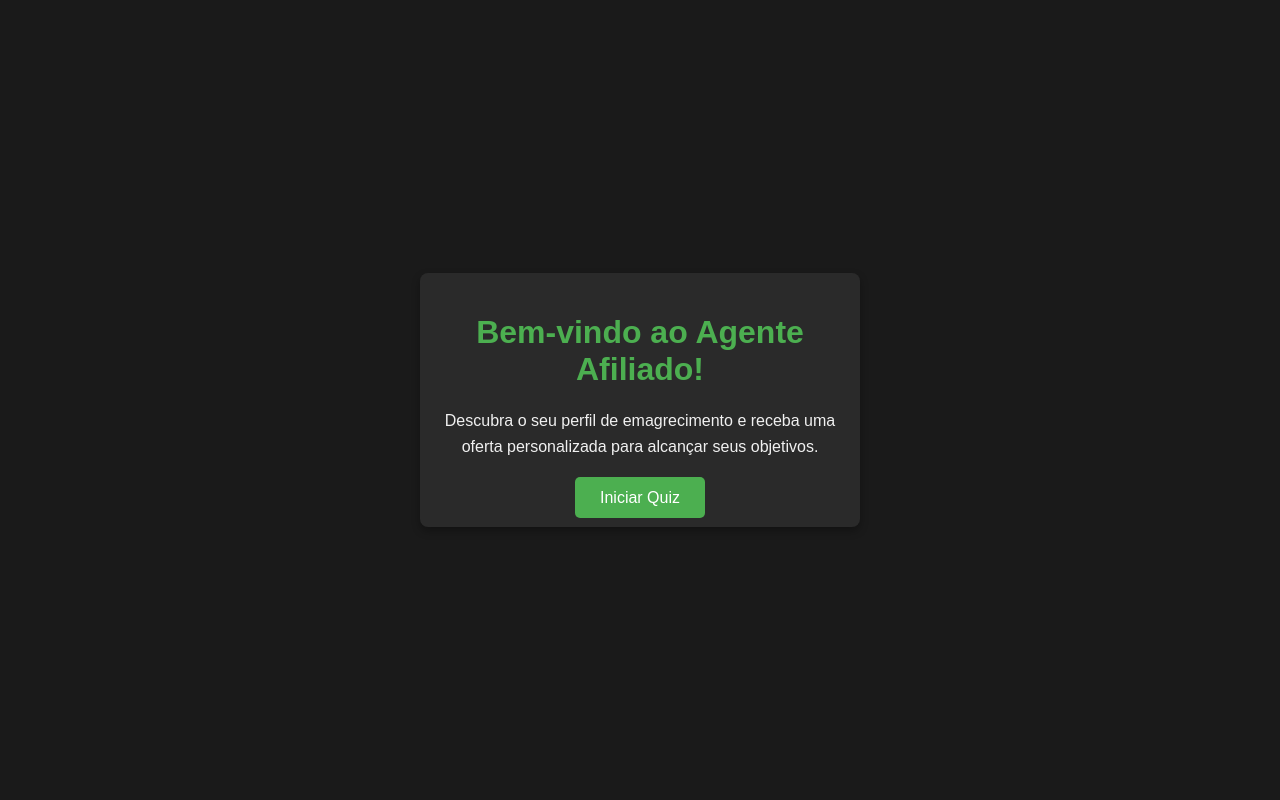
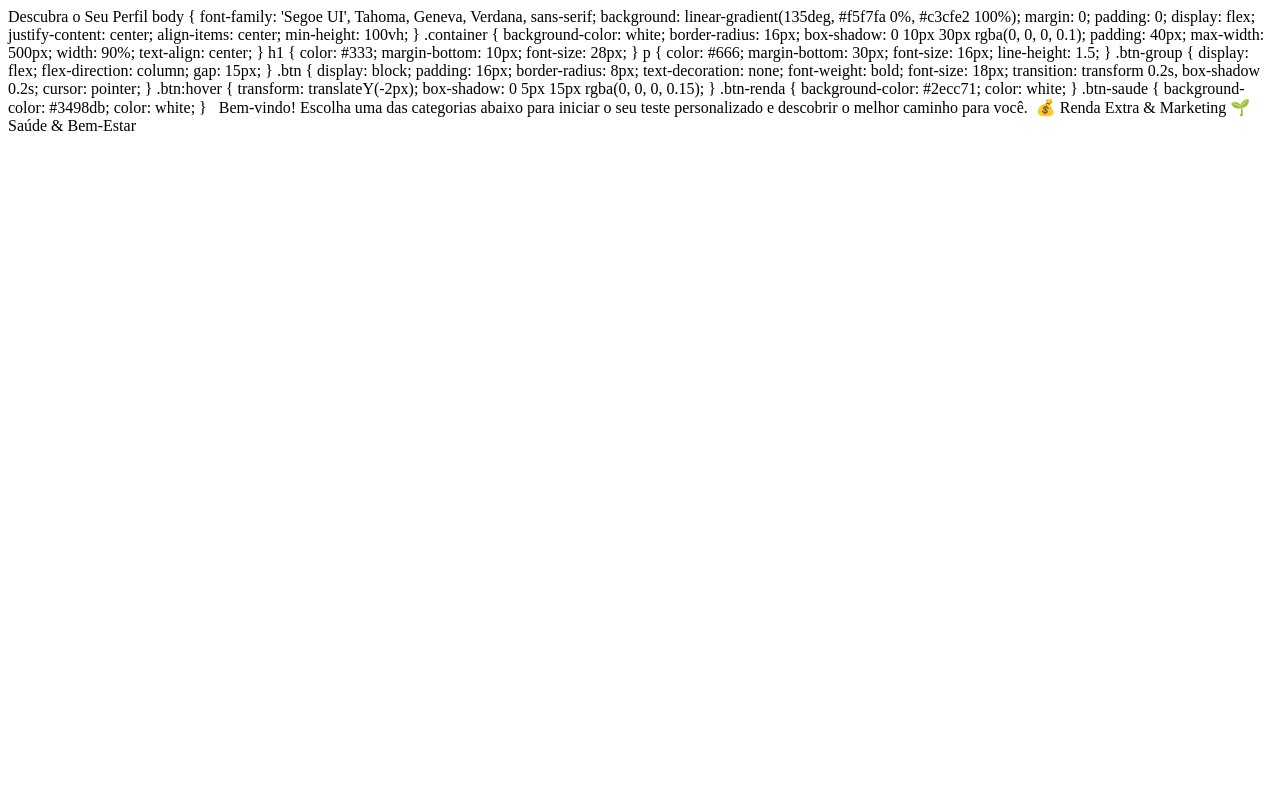
Before and after one commit to garciaary/funil-agente-afiliado, a Flask app: page / in a window 1280 px wide. Run offline with Flask 3, Linux system fonts and the light colour scheme.

Commit message:
Adiciona multi-funil com menu inicial

```diff
--- a/agente-afiliado/app.py
+++ b/agente-afiliado/app.py
@@ -1,113 +1,118 @@
 from flask import Flask, render_template, request, redirect, url_for, session
-import sqlite3
 
 app = Flask(__name__)
-app.secret_key = 'super_secret_key'
+app.secret_key = 'chave_secreta_para_sessoes'
 
-DATABASE = 'database.db'
-
-# ============================================
-# SEUS LINKS DE AFILIADO — TROQUE AQUI
-# ============================================
-AFFILIATE_LINKS = {
-     'A': 'https://go.hotmart.com/S106430936D?ap=1c6a',
-    'B': 'https://go.hotmart.com/S106430936D?ap=1c6a',
-    'C': 'https://go.hotmart.com/S106430936D?ap=1c6a'
-
-
+# Estrutura de Quizzes por Categoria
+QUIZZES = {
+    'renda_extra': [
+        {
+            'id': 1,
+            'texto': 'Quanto tempo por dia você tem livre para começar a faturar na internet?',
+            'opcoes': {
+                'A': 'Menos de 1 hora (quero algo rápido)',
+                'B': 'De 1 a 3 horas (consigo me dedicar)',
+                'C': 'Mais de 3 horas (quero focar 100%)'
+            }
+        },
+        {
+            'id': 2,
+            'texto': 'Qual é a sua experiência atual com marketing digital?',
+            'opcoes': {
+                'A': 'Zero, sou totalmente iniciante',
+                'B': 'Conheço um pouco, mas sem resultados',
+                'C': 'Já tenho experiência, mas quero escalar'
+            }
+        }
+    ],
+    'saude': [
+        {
+            'id': 1,
+            'texto': 'Qual é o seu principal objetivo de saúde atualmente?',
+            'opcoes': {
+                'A': 'Perder peso rapidamente',
+                'B': 'Ganhar massa muscular',
+                'C': 'Ter mais energia e disposição no dia a dia'
+            }
+        },
+        {
+            'id': 2,
+            'texto': 'Como é a sua rotina de exercícios atual?',
+            'opcoes': {
+                'A': 'Não pratico nenhum exercício (sedentário)',
+                'B': 'Pratico de 1 a 2 vezes por semana',
+                'C': 'Pratico 3 ou mais vezes por semana'
+            }
+        }
+    ]
 }
 
-def get_db_connection():
-    conn = sqlite3.connect(DATABASE)
-    conn.row_factory = sqlite3.Row
-    return conn
-
-def init_db():
-    with app.app_context():
-        conn = get_db_connection()
-        conn.execute('''
-            CREATE TABLE IF NOT EXISTS leads (
-                id INTEGER PRIMARY KEY AUTOINCREMENT,
-                name TEXT NOT NULL,
-                email TEXT NOT NULL,
-                profile_result TEXT NOT NULL,
-                date TIMESTAMP DEFAULT CURRENT_TIMESTAMP
-            )
-        ''')
-        conn.commit()
-        conn.close()
-
-with app.app_context():
-    init_db()
+# Links de Afiliados separados por Categoria
+AFFILIATE_LINKS = {
+    'renda_extra': {
+        'A': 'https://hotmart.com',
+        'B': 'https://hotmart.com',
+        'C': 'https://hotmart.com'
+    },
+    'saude': {
+        'A': 'https://LINK_DE_EMAGRECIMENTO_A',
+        'B': 'https://LINK_DE_EMAGRECIMENTO_B',
+        'C': 'https://LINK_DE_EMAGRECIMENTO_C'
+    }
+}
 
 @app.route('/')
 def index():
+    # Página inicial onde o usuário escolhe a categoria
     return render_template('index.html')
 
-from quiz_flow import quiz_questions, profiles
+@app.route('/quiz/<categoria>')
+def iniciar_quiz(categoria):
+    if categoria not in QUIZZES:
+        return redirect(url_for('index'))
 
-@app.route('/quiz', methods=['GET', 'POST'])
-def quiz():
-    if 'quiz_progress' not in session:
-        session['quiz_progress'] = 0
-        session['profile_weights'] = {'A': 0, 'B': 0, 'C': 0}
+    session['categoria'] = categoria
+    session['respostas'] = []
+    return redirect(url_for('mostrar_pergunta', pergunta_id=1))
+
+@app.route('/pergunta/<int:pergunta_id>', methods=['GET', 'POST'])
+def mostrar_pergunta(pergunta_id):
+    categoria = session.get('categoria')
+    if not categoria or categoria not in QUIZZES:
+        return redirect(url_for('index'))
+
+    perguntas = QUIZZES[categoria]
+
+    if pergunta_id > len(perguntas):
+        return redirect(url_for('mostrar_resultado'))
+
+    pergunta_atual = perguntas[pergunta_id - 1]
 
     if request.method == 'POST':
-        selected_option_index = int(request.form['answer'])
-        current_question_index = session['quiz_progress']
-        selected_option = quiz_questions[current_question_index]['options'][selected_option_index]
+        resposta = request.form.get('resposta')
+        if resposta:
+            respostas = session.get('respostas', [])
+            respostas.append(resposta)
+            session['respostas'] = respuestas
+            return redirect(url_for('mostrar_pergunta', pergunta_id=pergunta_id + 1))
 
-        for profile_key, weight in selected_option['weight'].items():
-            session['profile_weights'][profile_key] += weight
+    return render_template('quiz.html', pergunta=pergunta_atual, total=len(perguntas), atual=pergunta_id)
 
-        session['quiz_progress'] += 1
+@app.route('/resultado')
+def mostrar_resultado():
+    categoria = session.get('categoria')
+    respostas = session.get('respostas', [])
 
-        if session['quiz_progress'] >= len(quiz_questions):
-            max_weight = -1
-            result_profile_key = None
-            for key, weight in session['profile_weights'].items():
-                if weight > max_weight:
-                    max_weight = weight
-                    result_profile_key = key
-                elif weight == max_weight and result_profile_key is not None:
-                    if key == 'A' and result_profile_key != 'A':
-                        result_profile_key = 'A'
-                    elif key == 'B' and result_profile_key == 'C':
-                        result_profile_key = 'B'
-            session['result_profile_key'] = result_profile_key
-            return redirect(url_for('resultado'))
-        else:
-            return redirect(url_for('quiz'))
-
-    current_question_index = session['quiz_progress']
-    question = quiz_questions[current_question_index]
-    return render_template('quiz.html', question=question, question_num=current_question_index + 1, total_questions=len(quiz_questions))
-
-@app.route('/resultado', methods=['GET', 'POST'])
-def resultado():
-    if 'result_profile_key' not in session:
+    if not categoria or not respostas:
         return redirect(url_for('index'))
 
-    profile_key = session['result_profile_key']
-    profile = profiles[profile_key]
+    # Lógica simples para definir o perfil com base nas respostas (ex: mais comum)
+    perfil = max(set(respostas), key=respostas.count) if respostas else 'A'
 
-    if request.method == 'POST':
-        name = request.form['name']
-        email = request.form['email']
-        profile_result = request.form['profile_result']
+    # Busca o link correto com base na categoria escolhida e no perfil final
+    link_final = AFFILIATE_LINKS.get(categoria, {}).get(perfil, '#')
 
-        # Salva o lead no banco
-        conn = get_db_connection()
-        conn.execute('INSERT INTO leads (name, email, profile_result) VALUES (?, ?, ?)',
-                     (name, email, profile_result))
-        conn.commit()
-        conn.close()
-
-        # Redireciona para o link de afiliado do perfil
-        affiliate_url = AFFILIATE_LINKS.get(profile_key, 'https://google.com')
-        return redirect(affiliate_url)
-
-    return render_template('resultado.html', profile=profile, profile_key=profile_key, offer_submitted=False)
+    return render_template('resultado.html', perfil=perfil, link_checkout=link_final, categoria=categoria)
 
 if __name__ == '__main__':
     app.run(debug=True)
--- a/agente-afiliado/templates/index.html
+++ b/agente-afiliado/templates/index.html
@@ -1,59 +1,70 @@
-<!DOCTYPE html>
-<html lang="pt-br">
-<head>
-    <meta charset="UTF-8">
-    <meta name="viewport" content="width=device-width, initial-scale=1.0">
-    <title>Agente Afiliado</title>
-    <style>
+Descubra o Seu Perfil
+
 body {
-            font-family: Arial, sans-serif;
-            background-color: #1a1a1a; /* Fundo escuro */
-            color: #f0f0f0;
+font-family: 'Segoe UI', Tahoma, Geneva, Verdana, sans-serif;
+background: linear-gradient(135deg, #f5f7fa 0%, #c3cfe2 100%);
 margin: 0;
+padding: 0;
 display: flex;
 justify-content: center;
 align-items: center;
 min-height: 100vh;
-            box-sizing: border-box;
 }
 .container {
-            background-color: #2a2a2a; /* Card mais escuro */
-            padding: 20px;
-            border-radius: 8px;
-            box-shadow: 0 4px 8px rgba(0, 0, 0, 0.3);
+background-color: white;
+border-radius: 16px;
+box-shadow: 0 10px 30px rgba(0, 0, 0, 0.1);
+padding: 40px;
+max-width: 500px;
+width: 90%;
 text-align: center;
-            max-width: 400px;
-            width: 90%;
 }
 h1 {
-            color: #4CAF50; /* Verde */
-            margin-bottom: 20px;
+color: #333;
+margin-bottom: 10px;
+font-size: 28px;
 }
 p {
+color: #666;
 margin-bottom: 30px;
-            line-height: 1.6;
+font-size: 16px;
+line-height: 1.5;
 }
-        .button {
-            background-color: #4CAF50; /* Botão verde */
+.btn-group {
+display: flex;
+flex-direction: column;
+gap: 15px;
+}
+.btn {
+display: block;
+padding: 16px;
+border-radius: 8px;
+text-decoration: none;
+font-weight: bold;
+font-size: 18px;
+transition: transform 0.2s, box-shadow 0.2s;
+cursor: pointer;
+}
+.btn:hover {
+transform: translateY(-2px);
+box-shadow: 0 5px 15px rgba(0, 0, 0, 0.15);
+}
+.btn-renda {
+background-color: #2ecc71;
 color: white;
-            padding: 12px 25px;
-            border: none;
-            border-radius: 5px;
-            cursor: pointer;
-            font-size: 16px;
-            text-decoration: none;
-            transition: background-color 0.3s ease;
 }
-        .button:hover {
-            background-color: #45a049;
+.btn-saude {
+background-color: #3498db;
+color: white;
 }
-    </style>
-</head>
-<body>
-    <div class="container">
-        <h1>Bem-vindo ao Agente Afiliado!</h1>
-        <p>Descubra o seu perfil de emagrecimento e receba uma oferta personalizada para alcançar seus objetivos.</p>
-        <a href="{{ url_for("quiz") }}" class="button">Iniciar Quiz</a>
-    </div>
-</body>
-</html>
+
+
+
+
+
+Bem-vindo!
+Escolha uma das categorias abaixo para iniciar o seu teste personalizado e descobrir o melhor caminho para você.
+
+
+💰 Renda Extra & Marketing
+🌱 Saúde & Bem-Estar
```
Also changed, not shown: agente-afiliado/quiz_flow.py (+53 -57 lines). Lines whose indentation alone changed are shown as unchanged.
